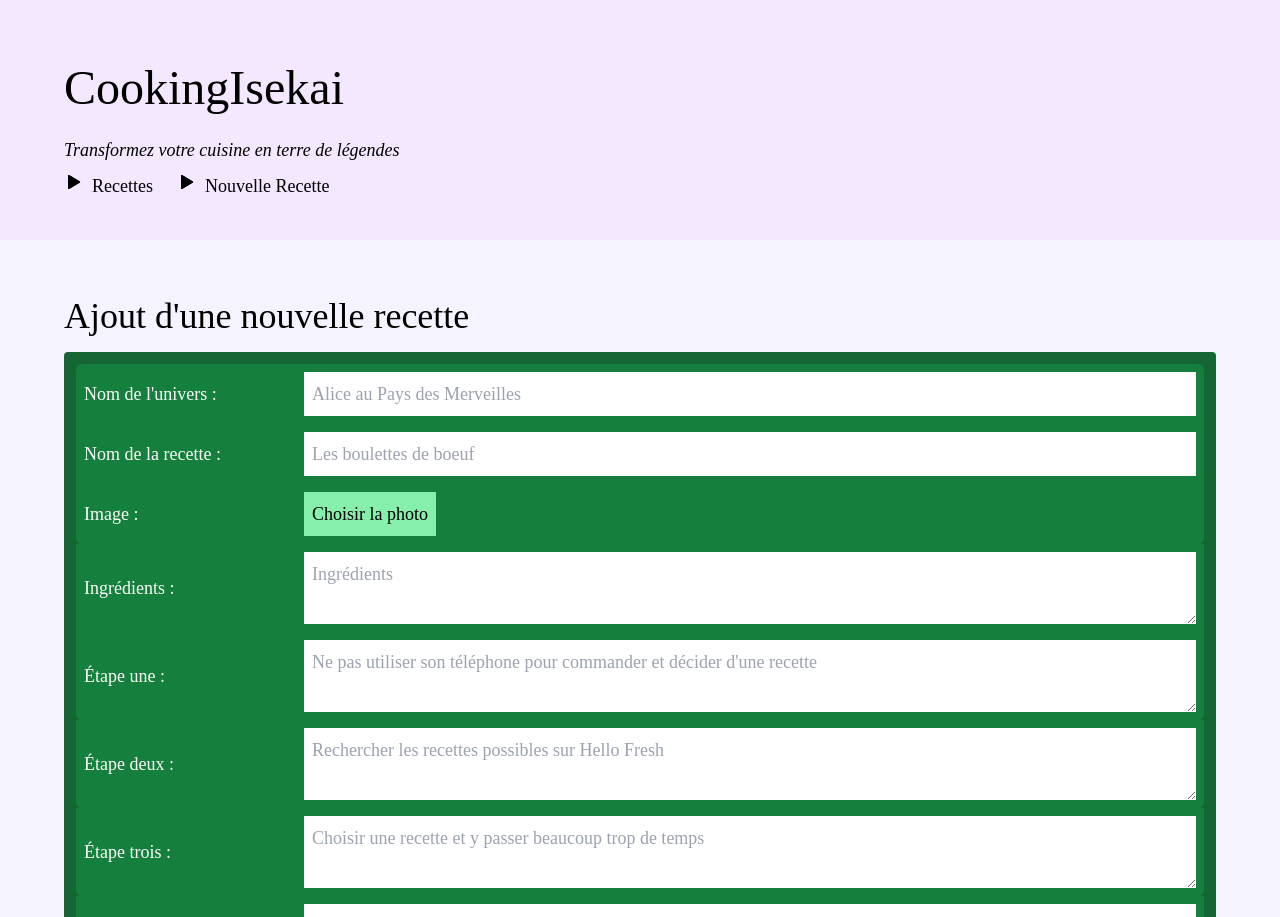
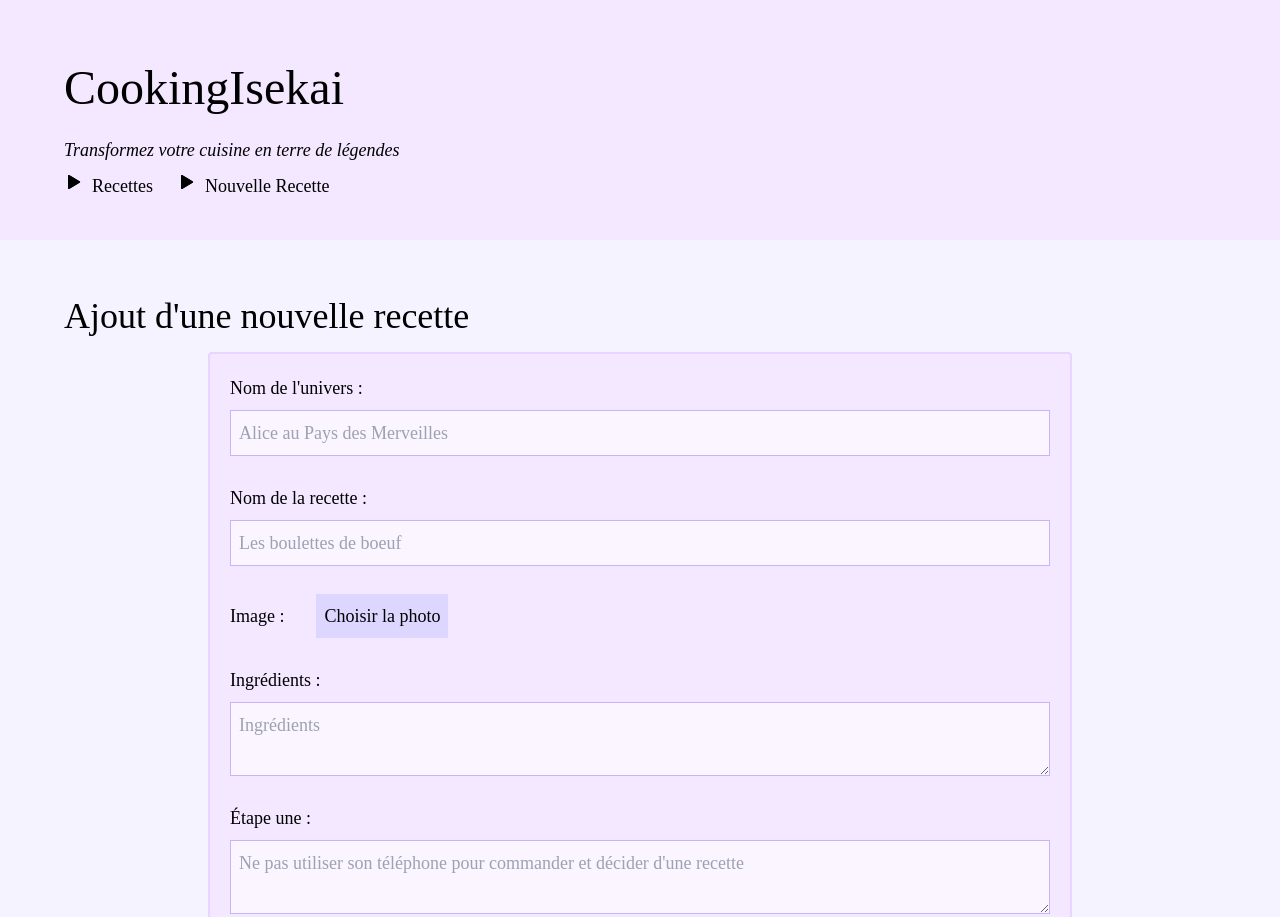
Before and after one commit to MaelleCoquelet/efc_coqueletm, a Vue app in the folder client/: page /add in a window 1280 px wide. Shown: the top 917 px of the page. Built offline with nearby package versions, Linux system fonts and the light colour scheme; a web font is replaced by a local one.

Commit message:
done with form bitch only delete left

```diff
--- a/client/src/views/RecipeAdd.vue
+++ b/client/src/views/RecipeAdd.vue
@@ -84,70 +84,74 @@ const addStepEight = computed(() => {
             <h2>Ajout d'une nouvelle recette</h2>
         </header>
     </section>
-    <section>
-        <form action="#" @submit.prevent="preparePayload" class="bg-green-800 p-3 rounded">
-            <label for="titre" class="flex gap-3 items-center bg-green-700 p-2 rounded-t-md">
-                <span class="min-w-52 text-stone-50">Nom de l'univers :</span>
-                <input v-model="formData.universe" type="text" id="titre" class="grow p-2"
-                    placeholder="Alice au Pays des Merveilles" />
+    <section class="flex flex-col items-center">
+        <form action="#" @submit.prevent="preparePayload"
+            class="bg-purple-100 border-2 border-purple-200 p-3 rounded md:w-3/4 w-full flex flex-col gap-3">
+            <label for="titre" class="flex flex-col gap-2 p-2">
+                <span class="">Nom de l'univers :</span>
+                <input v-model="formData.universe" type="text" id="titre"
+                    class="grow p-2 border border-violet-300 bg-purple-50" placeholder="Alice au Pays des Merveilles" />
             </label>
-            <label for="contenu" class="flex gap-3 items-center bg-green-700 p-2">
-                <span class="min-w-52 text-stone-50">Nom de la recette :</span>
-                <input class="grow p-2" v-model="formData.name_recipe" id="contenu"
-                    placeholder="Les boulettes de boeuf"></input>
+            <label for="contenu" class="flex flex-col gap-2 p-2">
+                <span class="">Nom de la recette :</span>
+                <input class="grow p-2 border border-violet-300 bg-purple-50" v-model="formData.name_recipe"
+                    id="contenu" placeholder="Les boulettes de boeuf"></input>
             </label>
-            <label for="photo" class="flex gap-3 items-center bg-green-700 p-2 rounded-b-md">
-                <span class="min-w-52 text-stone-50">Image :</span>
-                <div class="bg-green-300 p-2 hover:bg-green-500 cursor-pointer">Choisir la photo</div>
+            <label for="photo" class="flex gap-8 p-2 items-center">
+                <span class="">Image :</span>
+                <div class="bg-violet-200 p-2 hover:bg-violet-900 hover:text-white cursor-pointer">Choisir la photo
+                </div>
                 <input @change="preparePhotoFile" type="file" id="photo" class="hidden" accept="image/*" />
-                <img v-if="formData.image_recipe != ''" class="max-w-16" :src="formData.image_recipe" alt="Preview">
+                <img v-if="formData.image_recipe != ''" class="max-w-32" :src="formData.image_recipe" alt="Preview">
             </label>
-            <label for="auteur" class="flex gap-3 items-center bg-green-700 p-2">
-                <span class="min-w-52 text-stone-50">Ingrédients :</span>
-                <textarea v-model="formData.ingredients" type="text" id="titre" class="grow p-2"
-                    placeholder="Ingrédients" />
+            <label for="auteur" class="flex flex-col gap-2 p-2">
+                <span class="">Ingrédients :</span>
+                <textarea v-model="formData.ingredients" type="text" id="titre"
+                    class="grow p-2 border border-violet-300 bg-purple-50" placeholder="Ingrédients" />
             </label>
-            <label for="photo" class="flex gap-3 items-center bg-green-700 p-2 rounded-b-md">
-                <span class="min-w-52 text-stone-50">Étape une :</span>
-                <textarea v-model="formData.step_one" type="text" id="titre" class="grow p-2"
+            <label for="photo" class="flex flex-col gap-2 p-2">
+                <span class="">Étape une :</span>
+                <textarea v-model="formData.step_one" type="text" id="titre"
+                    class="grow p-2 border border-violet-300 bg-purple-50"
                     placeholder="Ne pas utiliser son téléphone pour commander et décider d'une recette"></textarea>
             </label>
-            <label for="photo" class="flex gap-3 items-center bg-green-700 p-2 rounded-b-md">
-                <span class="min-w-52 text-stone-50">Étape deux :</span>
-                <textarea v-model="formData.step_two" type="text" id="titre" class="grow p-2"
+            <label for="photo" class="flex flex-col gap-2 p-2">
+                <span class="">Étape deux :</span>
+                <textarea v-model="formData.step_two" type="text" id="titre"
+                    class="grow p-2 border border-violet-300 bg-purple-50"
                     placeholder="Rechercher les recettes possibles sur Hello Fresh"></textarea>
             </label>
-            <label for="photo" class="flex gap-3 items-center bg-green-700 p-2 rounded-b-md">
-                <span class="min-w-52 text-stone-50">Étape trois :</span>
-                <textarea v-model="formData.step_three" type="text" id="titre" class="grow p-2"
+            <label for="photo" class="flex flex-col gap-2 p-2">
+                <span class="">Étape trois :</span>
+                <textarea v-model="formData.step_three" type="text" id="titre" class="grow p-2 border border-violet-300 bg-purple-50"
                     placeholder="Choisir une recette et y passer beaucoup trop de temps "></textarea>
             </label>
-            <label for="photo" class="flex gap-3 items-center bg-green-700 p-2 rounded-b-md">
-                <span class="min-w-52 text-stone-50">Étape quatre :</span>
-                <textarea v-model="formData.step_four" type="text" id="titre" class="grow p-2"
+            <label for="photo" class="flex flex-col gap-2 p-2">
+                <span class="">Étape quatre :</span>
+                <textarea v-model="formData.step_four" type="text" id="titre" class="grow p-2 border border-violet-300 bg-purple-50"
                     placeholder="Manger ?"></textarea>
             </label>
-            <label v-if="addStepFive" for="photo" class="flex gap-3 items-center bg-green-700 p-2 rounded-b-md">
-                <span class="min-w-52 text-stone-50">Étape cinq : (optionnelle)</span>
-                <textarea v-model="formData.step_five" type="text" id="titre" class="grow p-2"
+            <label v-if="addStepFive" for="photo" class="flex flex-col gap-2 p-2">
+                <span class="">Étape cinq : (optionnelle)</span>
+                <textarea v-model="formData.step_five" type="text" id="titre" class="grow p-2 border border-violet-300 bg-purple-50"
                     placeholder="Encore une étape"></textarea>
             </label>
-            <label v-if="addStepSix" for="photo" class="flex gap-3 items-center bg-green-700 p-2 rounded-b-md">
-                <span class="min-w-52 text-stone-50">Étape six : (optionnelle)</span>
-                <textarea v-model="formData.step_six" type="text" id="titre" class="grow p-2"
+            <label v-if="addStepSix" for="photo" class="flex flex-col gap-2 p-2">
+                <span class="">Étape six : (optionnelle)</span>
+                <textarea v-model="formData.step_six" type="text" id="titre" class="grow p-2 border border-violet-300 bg-purple-50"
                     placeholder="Encore une étape"></textarea>
             </label>
-            <label v-if="addStepSeven" for="photo" class="flex gap-3 items-center bg-green-700 p-2 rounded-b-md">
-                <span class="min-w-52 text-stone-50">Étape seven : (optionnelle)</span>
-                <textarea v-model="formData.step_seven" type="text" id="titre" class="grow p-2"
+            <label v-if="addStepSeven" for="photo" class="flex flex-col gap-2 p-2">
+                <span class="">Étape seven : (optionnelle)</span>
+                <textarea v-model="formData.step_seven" type="text" id="titre" class="grow p-2 border border-violet-300 bg-purple-50"
                     placeholder="Encore une étape"></textarea>
             </label>
-            <label v-if="addStepEight" for="photo" class="flex gap-3 items-center bg-green-700 p-2 rounded-b-md">
-                <span class="min-w-52 text-stone-50">Étape huit : (optionnelle)</span>
-                <textarea v-model="formData.step_eight" type="text" id="titre" class="grow p-2"
+            <label v-if="addStepEight" for="photo" class="flex flex-col gap-2 p-2">
+                <span class="">Étape huit : (optionnelle)</span>
+                <textarea v-model="formData.step_eight" type="text" id="titre" class="grow p-2 border border-violet-300 bg-purple-50"
                     placeholder="Encore une étape"></textarea>
             </label>
-            <button :class="{ disabled: !canSubmit }" class="bg-green-300 hover:bg-green-500 w-full p-4 mt-2">Ajouter la
+            <button :class="{ disabled: !canSubmit }" class="bg-green-100 hover:bg-green-300 grow p-4">Ajouter la
                 recette</button>
         </form>
     </section>
```
